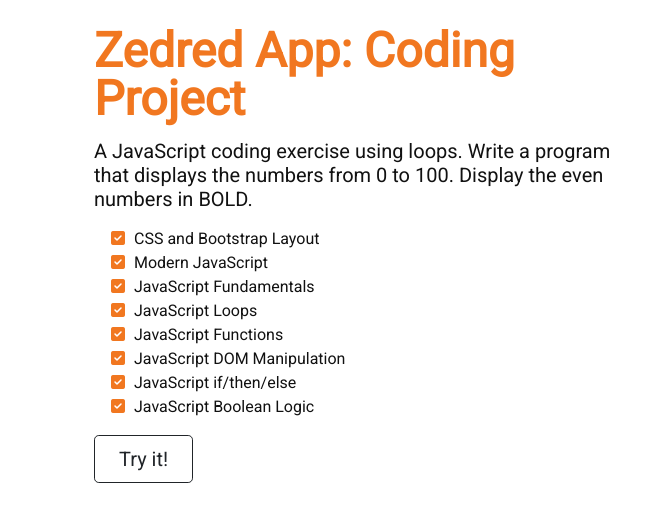
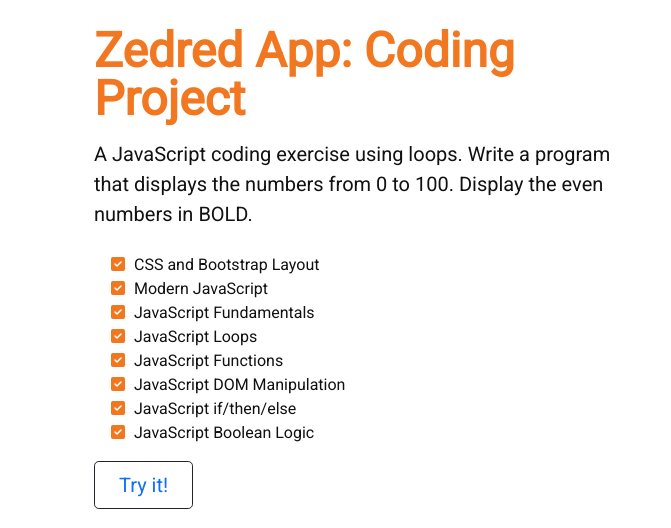
Before and after one commit to yohanJS/zedred, a plain HTML site: page index.html in a window 1280 px wide. Shown: the part 69-597 px from the top of the page, 0-671 px from the left. Drawn offline with nearby package versions, Linux system fonts and the light colour scheme.

Commit message:
some style changed in the html files

```diff
--- a/index.html
+++ b/index.html
@@ -60,9 +60,9 @@
             <div class="row row-cols-1 row-cols-sm-2 g-5 py-5">
                 <div class="col order-last order-md-first">
                     <h1 class="display-5 fw-bold lh-1 mb-3 txt-color">Zedred App: Coding Project</h1>
-                    <h4 class="lead">A JavaScript  coding exercise using loops. Write a program that
+                    <p class="lead">A JavaScript  coding exercise using loops. Write a program that
                         displays the numbers from 0 to 100. Display the even numbers in <strong>BOLD.</strong>
-                    </h4>
+                    </p>
                     <ul class="fa-ul pt-2 checklist">
                         <li><span class="fa-li"><i class="fas fa-check-square txt-color"></i></span>CSS and Bootstrap Layout</li>
                         <li><span class="fa-li"><i class="fas fa-check-square txt-color"></i></span>Modern JavaScript</li>
@@ -74,7 +74,7 @@
                         <li><span class="fa-li"><i class="fas fa-check-square txt-color"></i></span>JavaScript Boolean Logic</li>
                     </ul>
                     <div>
-                        <a type="button" class="btn btn-outline-dark btn-lg px-4 me-md-2" href="./app.html">Try it!</a>
+                        <button class="btn btn-outline-dark btn-lg px-4 me-md-2"><a class="text-decoration-none" href="./app.html">Try it!</a></button>
                     </div>
                     <h5 class="fw-bold mt-5">
                         <div class="d-flex">
```
Also changed, not shown: app.html (+3 -3 lines), code.html (+1 -1 lines).
